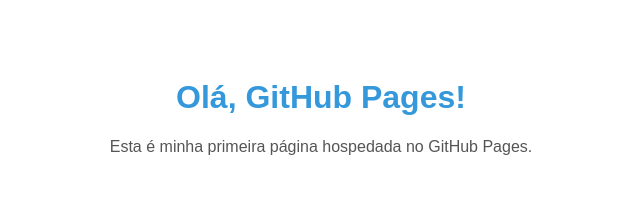
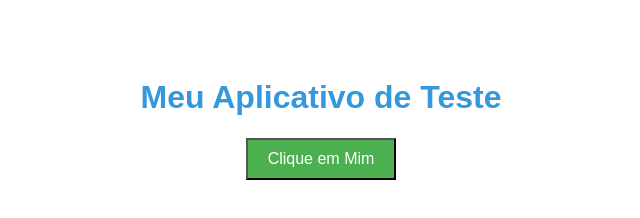
Before and after one commit to John-0liveira/app, a plain HTML site: page index.html in a window 1280 px wide. Shown: the whole page, without its empty margins (319-959 px from the left). Drawn offline with Linux system fonts and the light colour scheme.

Commit message:
Arquivos iniciais de teste.

```diff
--- a/index.html
+++ b/index.html
@@ -3,25 +3,15 @@
 <head>
     <meta charset="UTF-8">
     <meta name="viewport" content="width=device-width, initial-scale=1.0">
-    <title>Minha Primeira Página no GitHub Pages</title>
-    <style>
-        body {
-            font-family: Arial, sans-serif;
-            text-align: center;
-            padding: 50px;
-        }
-
-        h1 {
-            color: #3498db;
-        }
-
-        p {
-            color: #555;
-        }
-    </style>
+    <title>Meu Aplicativo de Teste</title>
+    <link rel="stylesheet" href="styles.css">
 </head>
 <body>
-    <h1>Olá, GitHub Pages!</h1>
-    <p>Esta é minha primeira página hospedada no GitHub Pages.</p>
+    <h1>Meu Aplicativo de Teste</h1>
+
+    <!-- Botão que será clicado -->
+    <button id="meuBotao">Clique em Mim</button>
+
+    <script src="script.js"></script>
 </body>
 </html>
--- /dev/null
+++ b/script.js
@@ -0,0 +1,12 @@
+// script.js
+
+document.addEventListener('DOMContentLoaded', function () {
+    // Código a ser executado quando o conteúdo da página estiver carregado
+
+    // Adiciona um evento de clique ao botão
+    const meuBotao = document.getElementById('meuBotao');
+    meuBotao.addEventListener('click', function () {
+        // Exibe uma mensagem de teste
+        alert('Parabéns! Seu botão está funcionando.');
+    });
+});
--- /dev/null
+++ b/styles.css
@@ -0,0 +1,24 @@
+/* styles.css */
+
+body {
+    font-family: Arial, sans-serif;
+    text-align: center;
+    padding: 50px;
+}
+
+h1 {
+    color: #3498db;
+}
+
+button {
+    background-color: #4caf50; /* Cor verde para o botão */
+    color: white; /* Texto branco no botão */
+    padding: 10px 20px; /* Espaçamento interno do botão */
+    font-size: 16px; /* Tamanho da fonte */
+    cursor: pointer; /* Cursor do mouse */
+}
+
+/* Efeitos quando o mouse passa sobre o botão */
+button:hover {
+    background-color: #45a049;
+}
```
Also changed, not shown: xuxu.html (deleted, +0 -1 lines).
